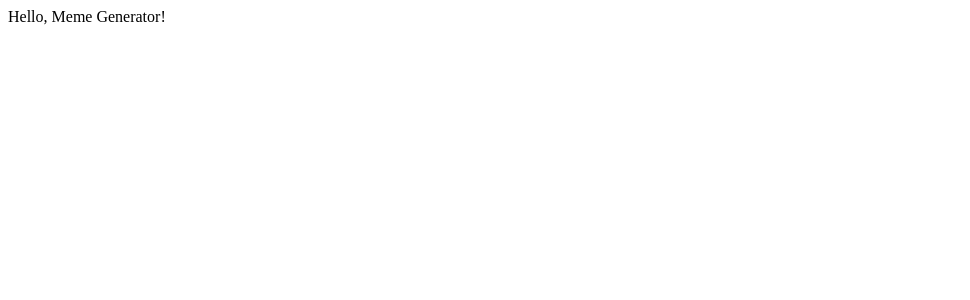
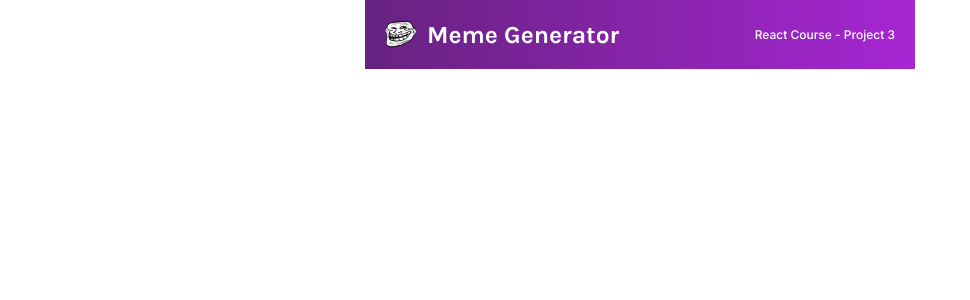
Before and after one commit to GeorgiKeranov/react-course-projects, a React (Create React App) app in the folder meme-generator/: page / in a window 1280 px wide. Shown: the top 300 px of the page, without its empty margins (0-970 px from the left). Built offline with nearby package versions, Linux system fonts and the light colour scheme.

Commit message:
Add header component and styles for it

```diff
--- a/meme-generator/public/index.html
+++ b/meme-generator/public/index.html
@@ -3,6 +3,8 @@
   <head>
     <meta charset="utf-8" />
     <link rel="icon" href="%PUBLIC_URL%/favicon.ico" />
+    <link href="https://fonts.googleapis.com/css2?family=Inter:wght@500&family=Karla:wght@400;700&display=swap" rel="stylesheet">
+
     <meta name="viewport" content="width=device-width, initial-scale=1" />
     <meta name="theme-color" content="#000000" />
     <title>React App</title>
--- a/meme-generator/src/App.css
+++ b/meme-generator/src/App.css
@@ -0,0 +1,47 @@
+html, body {
+    margin: 0;
+    padding: 0;
+}
+
+h1, h2, h3, h4, h5, h6, p {
+    margin: 0;
+}
+
+body {
+    font-family: 'Karla', sans-serif;
+}
+
+/* Container */
+.container {
+    max-width: 550px;
+    margin: 0 auto;
+}
+
+/* Header */
+.header {
+    display: flex;
+    justify-content: space-between;
+    align-items: center;
+    padding: 20px;
+    background: linear-gradient(90deg, #672280, #A626D3);
+    color: #fff;
+}
+
+.header .header__logo img {
+    margin-right: 10px;
+}
+
+.header .header__logo a {
+    display: flex;
+    align-items: center;
+    color: #fff;
+    text-decoration: none;
+    font-weight: 700;
+    font-size: 21px;
+}
+
+.header .header__label p {
+    font-family: 'Inter', sans-serif;
+    font-size: 12px;
+    font-weight: 500;
+}
--- a/meme-generator/src/App.js
+++ b/meme-generator/src/App.js
@@ -1,9 +1,10 @@
+import Header from './components/Header';
 import './App.css';
 
 function App() {
   return (
-    <div className="app">
-      Hello, Meme Generator!
+    <div className="container">
+      <Header />
     </div>
   );
 }
--- /dev/null
+++ b/meme-generator/src/components/Header.js
@@ -0,0 +1,21 @@
+import React from 'react';
+
+function Header() {
+    return (
+        <header className="header">
+            <div className="header__logo">
+                <a href="/">
+                    <img src="/images/logo.png" alt="logo" />
+
+                    <h3>Meme Generator</h3>
+                </a>
+            </div>
+
+            <div className="header__label">
+                <p>React Course - Project 3</p>
+            </div>
+        </header>
+    );
+}
+
+export default Header;
```
Also changed, not shown: meme-generator/public/images/logo.png (added).
